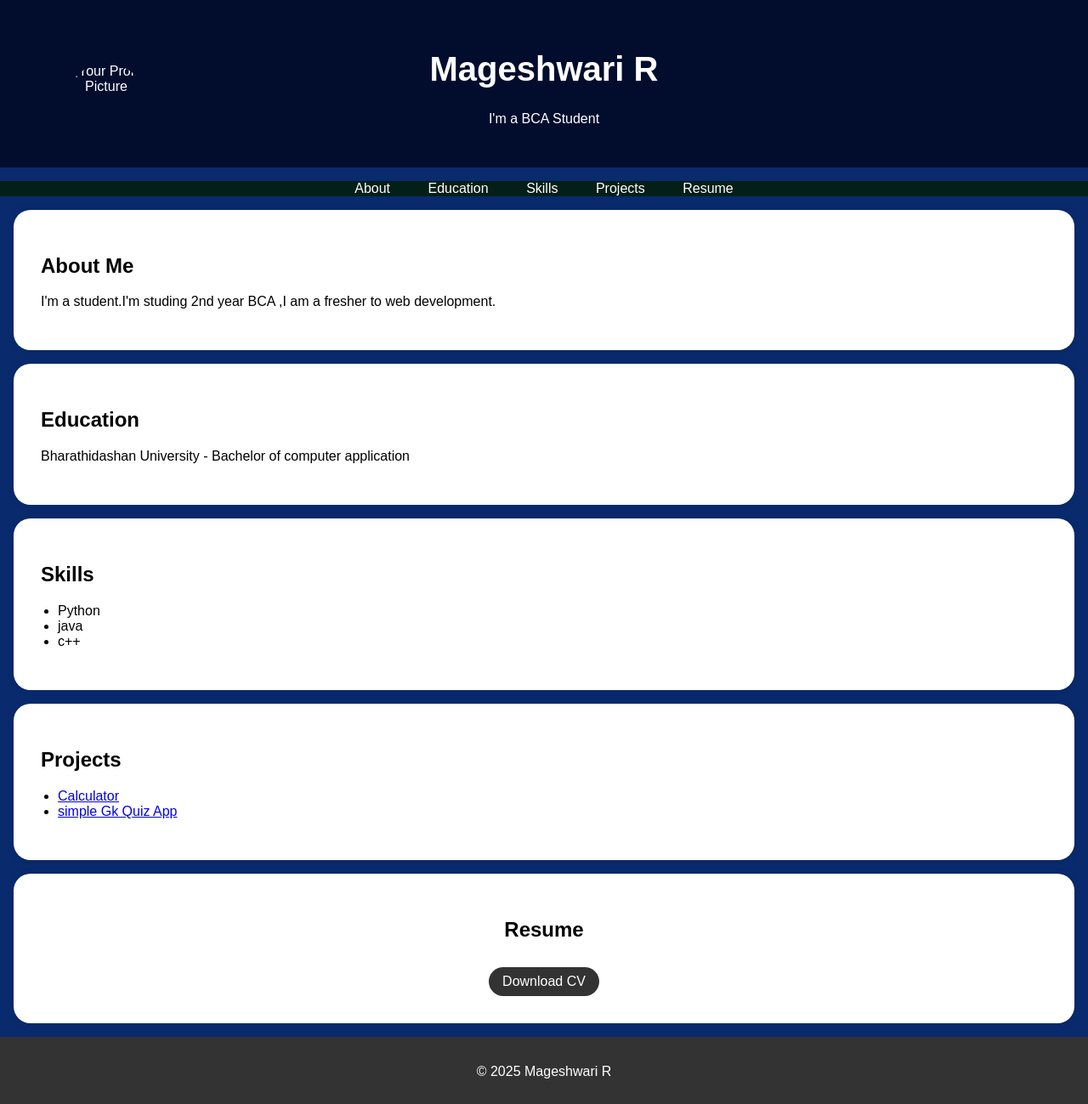
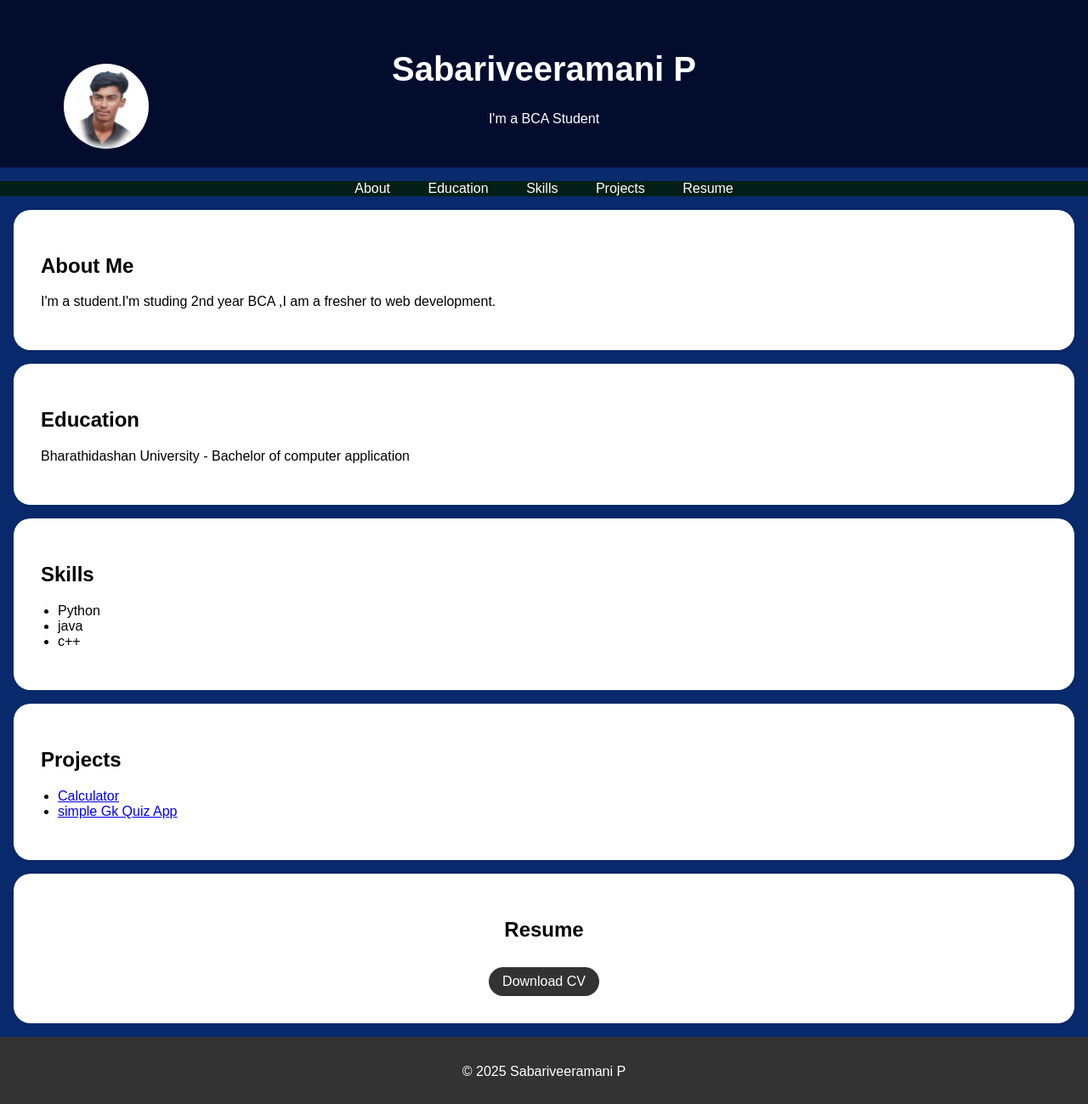
Before and after one commit to bharani55783832/Sabariveeramani.github.io, a plain HTML site: page index.html in a window 1280 px wide. Shown: the whole page at 85% size. Drawn offline with Linux system fonts and the light colour scheme.

Commit message:
Update index.html

```diff
--- a/index.html
+++ b/index.html
@@ -95,8 +95,8 @@
     <header>
         <div class="header-content">
             <!-- Add your profile picture here -->
-            <img src="Mageshwari.jpg" alt="Your Profile Picture" class="profile-picture">
-            <h1>Mageshwari R</h1>
+            <img src="saba.jpg" alt="Your Profile Picture" class="profile-picture">
+            <h1>Sabariveeramani P</h1>
             <p>I'm a BCA Student</p>
         </div>
     </header>
@@ -163,7 +163,7 @@
     </section>
 
     <footer>
-        <p>&copy; 2025 Mageshwari R</p>
+        <p>&copy; 2025 Sabariveeramani P</p>
     </footer>
 
     <script>
```
